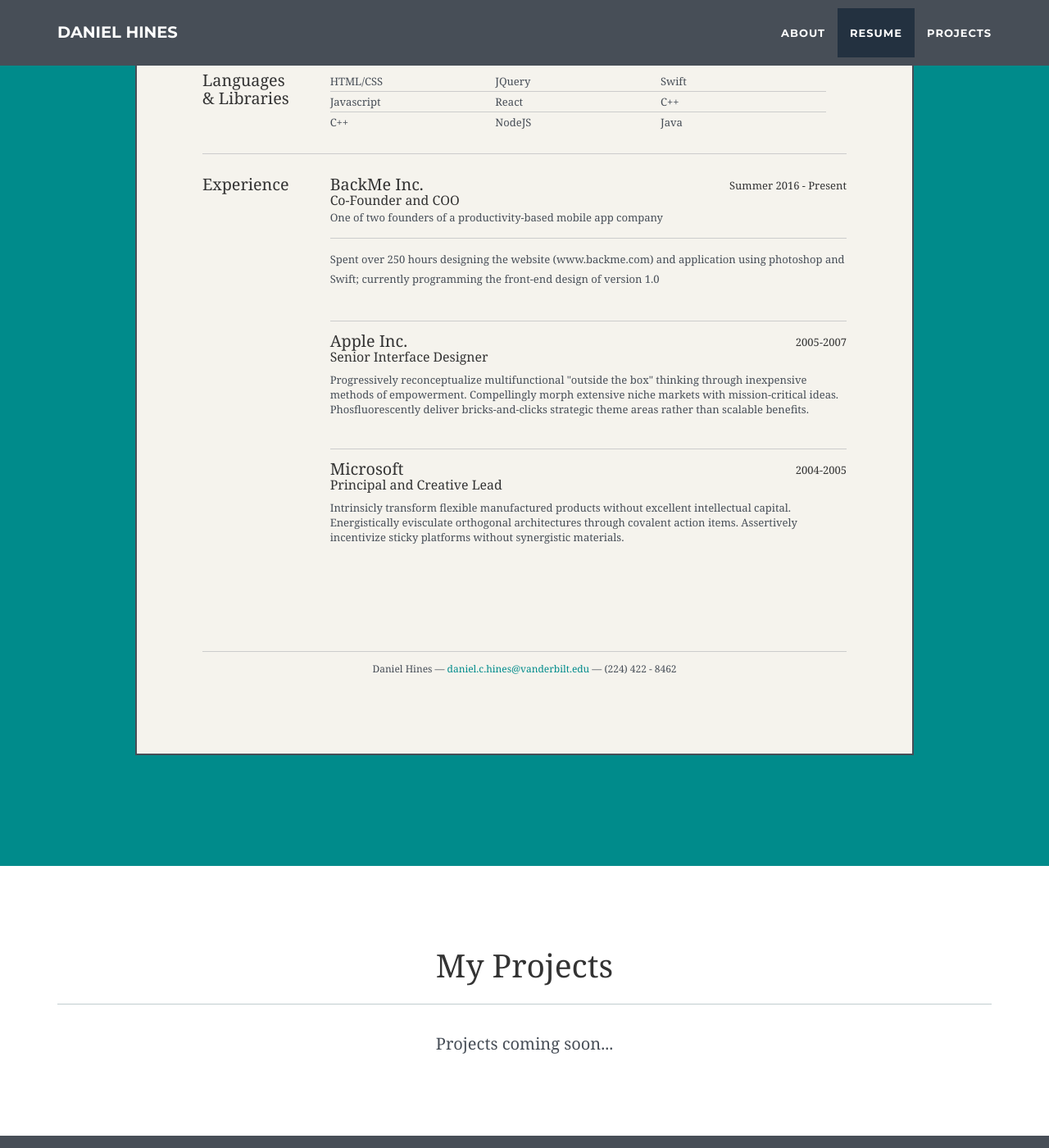
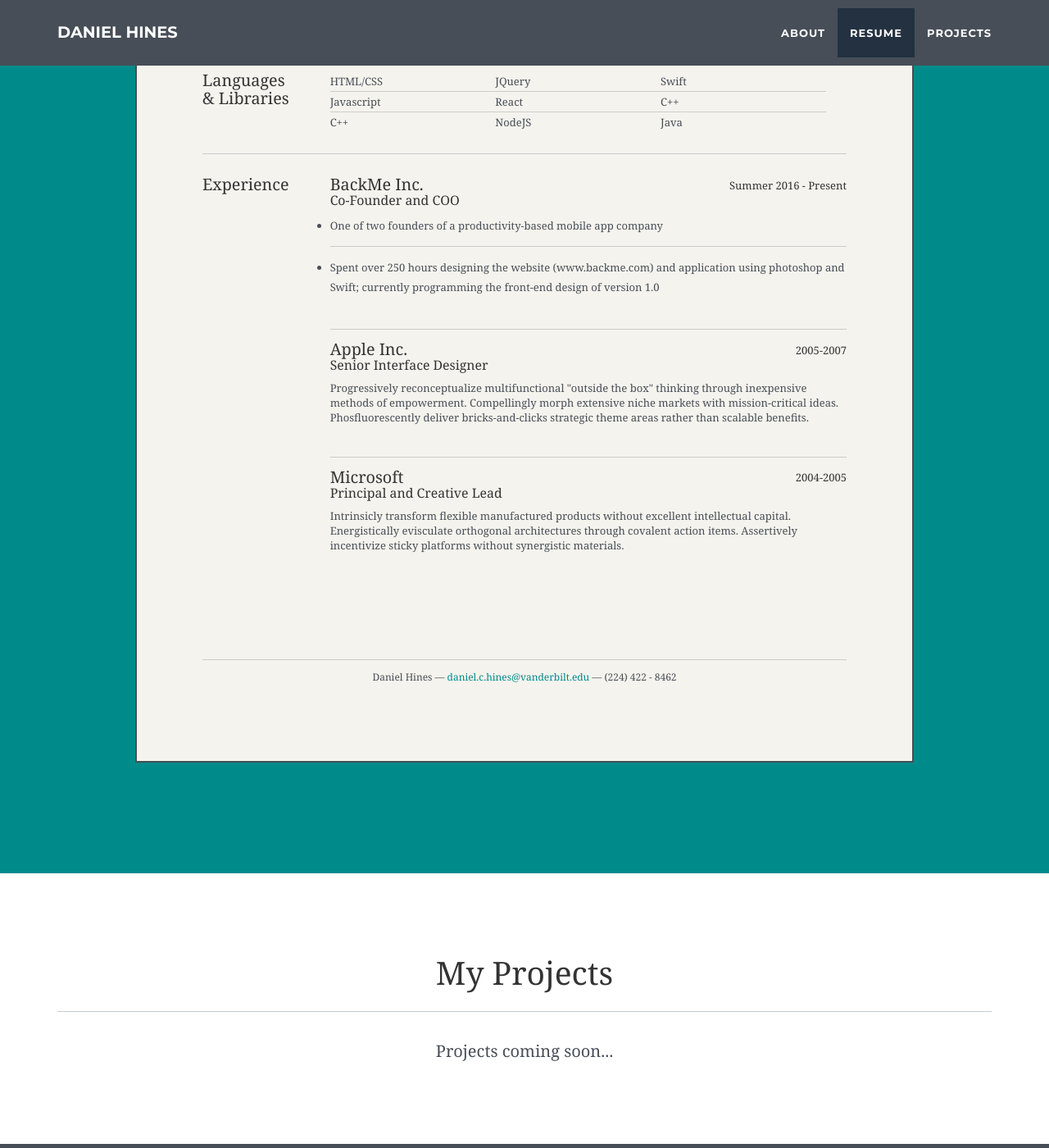
Before and after one commit to danielchines/danielchines.github.io, a Jekyll site: the page built from index.html, in a window 1280 px wide and 1400 px high, scrolled down 2147 px. Shown: the whole window at 82% size. Built offline with Jekyll 4.4.1, drawn with Linux system fonts in a browser that asks for light colours.

Commit message:
Update resume.css

```diff
--- a/_includes/css/resume.css
+++ b/_includes/css/resume.css
@@ -45,6 +45,7 @@ a#pdf:hover { background: #222; }
 #bd .job h4, #bd .education h4 { position: absolute; top: 0.35em; right: 0 }
 #bd .job p { margin: 0.75em 0 2em 0; }
 
+li.job { margin: 0.75em 0 2em 0; padding: 0; list-style-type: disc; }
 #bd .last { border: none; margin-bottom, padding-bottom: 0; }
 #bd .skills-list {  }
 #bd .skills-list ul { margin: 0; }
```
